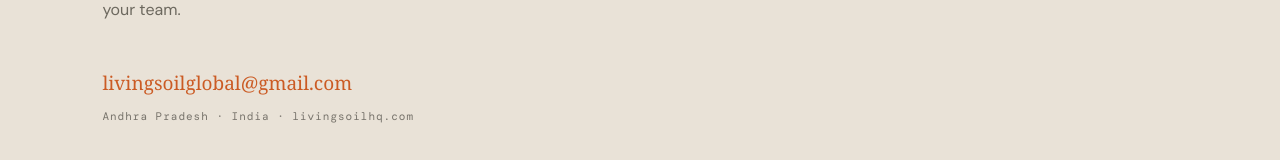
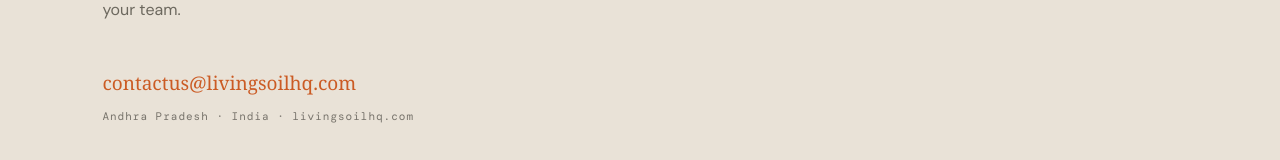
Before and after one commit to livingsoilglobal-farm/website, a Next.js app: page / in a window 1280 px wide. Shown: the part 6031-6191 px from the top of the page. Built offline with nearby package versions, Linux system fonts and the light colour scheme; a web font is replaced by a local one.

Commit message:
updated the contact email id to contactus@livingsoilhq.com

```diff
--- a/app/page.tsx
+++ b/app/page.tsx
@@ -52,7 +52,7 @@ export default function HomePage() {
 
       <section className="partners section" id="customers" data-pickrun-id="partners-section"><div className="tag">IDEAL PARTNERS</div><h2>Built for the brands<br/><i>shaping plant-based nutrition</i></h2><div className="partnerTypes"><span>Nutraceutical Brands</span><span>Ayurvedic Companies</span><span>Health Food Brands</span><span>Functional Beverage Makers</span><span>Exporters</span></div><div className="partnerCards"><div><b>Long-Term Supply Agreements</b><p>Predictable volume and pricing for both sides.</p></div><div><b>Bulk Sales</b><p>Standard 20–25 kg bags sized for production use.</p></div><div><b>Premium Pricing</b><p>For consistent, verified quality your team can trust.</p></div><div><b>Value-Added Ingredients</b><p>Expanding beyond powder as demand grows.</p></div></div></section>
 
-      <section className="contact section" id="contact" data-pickrun-id="contact-section"><div className="contactIntro"><div className="tag orange">LET&apos;S GROW TOGETHER</div><h2>Premium moringa —<br/><i>partnerships welcome</i></h2><p>Tell us about your product line and volume needs. We’ll route the right harvest, documentation, and sample to your team.</p><a href="mailto:livingsoilglobal@gmail.com">livingsoilglobal@gmail.com</a><small>Andhra Pradesh · India · livingsoilhq.com</small></div><form action="https://formsubmit.co/livingsoilglobal@gmail.com" method="POST" data-pickrun-id="sample-request-form"><input type="hidden" name="_subject" value="New Living Soil Farms enquiry"/><input type="hidden" name="_captcha" value="false"/><input type="hidden" name="_template" value="table"/><label>Company<input required name="company" placeholder="Your company"/></label><label>Your name<input required name="name" placeholder="Your name"/></label><label>Work email<input required type="email" name="email" placeholder="Work email"/></label><label>Country<input name="country" placeholder="Country"/></label><label>Estimated annual volume (kg)<input name="volume" placeholder="e.g. 5,000"/></label><label>Message<textarea name="message" placeholder="Tell us about your requirements"/></label><button className="button primary" type="submit">CONTACT US <span>↗</span></button></form></section>
+      <section className="contact section" id="contact" data-pickrun-id="contact-section"><div className="contactIntro"><div className="tag orange">LET&apos;S GROW TOGETHER</div><h2>Premium moringa —<br/><i>partnerships welcome</i></h2><p>Tell us about your product line and volume needs. We’ll route the right harvest, documentation, and sample to your team.</p><a href="mailto:contactus@livingsoilhq.com">contactus@livingsoilhq.com</a><small>Andhra Pradesh · India · livingsoilhq.com</small></div><form action="https://formsubmit.co/contactus@livingsoilhq.com" method="POST" data-pickrun-id="sample-request-form"><input type="hidden" name="_subject" value="New Living Soil Farms enquiry"/><input type="hidden" name="_captcha" value="false"/><input type="hidden" name="_template" value="table"/><label>Company<input required name="company" placeholder="Your company"/></label><label>Your name<input required name="name" placeholder="Your name"/></label><label>Work email<input required type="email" name="email" placeholder="Work email"/></label><label>Country<input name="country" placeholder="Country"/></label><label>Estimated annual volume (kg)<input name="volume" placeholder="e.g. 5,000"/></label><label>Message<textarea name="message" placeholder="Tell us about your requirements"/></label><button className="button primary" type="submit">CONTACT US <span>↗</span></button></form></section>
       <footer><span>© 2026 Living Soil Farms</span><span>Grown with intention · Supplied with confidence</span></footer>
     </main>
   );
```
